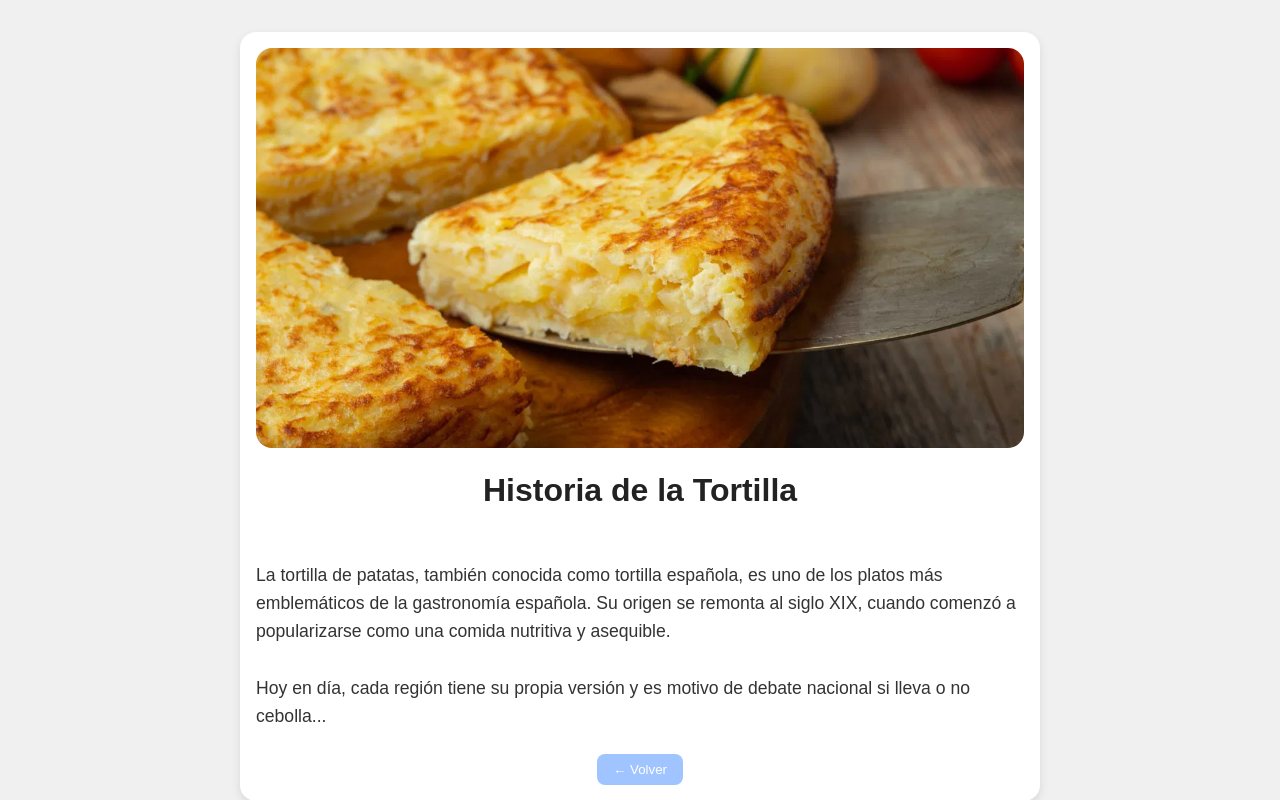
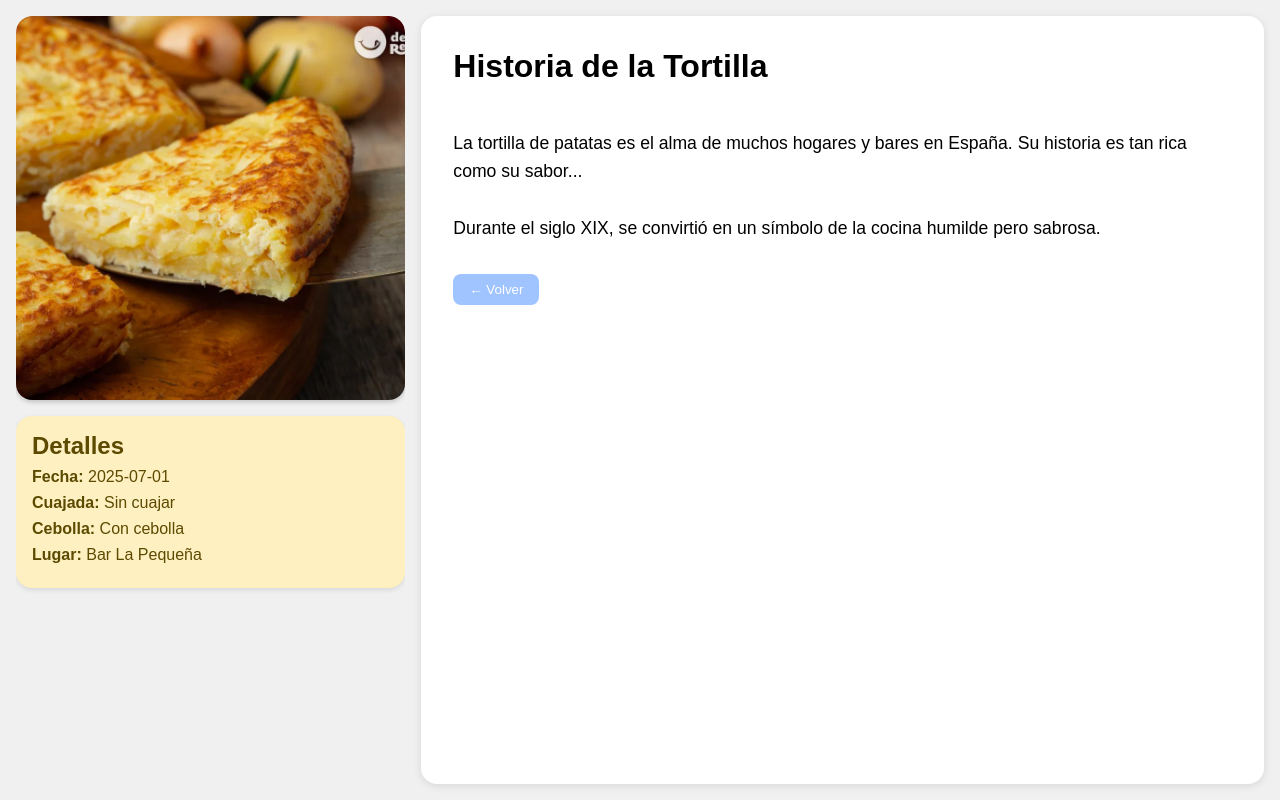
Before and after one commit to Varlas/tortilla, a React (Vite) app: page /articulo/1 in a window 1280 px wide. Built offline with nearby package versions, Linux system fonts and the light colour scheme.

Commit message:
articles section done

```diff
--- a/src/components/ArticleDetail/ArticleDetail.module.css
+++ b/src/components/ArticleDetail/ArticleDetail.module.css
@@ -1,48 +1,82 @@
-.articleContainer {
-    max-width: 800px;
-    margin: 2rem auto;
+.articleLayout {
+    display: flex;
+    gap: 1rem;
+    height: 100vh;
     padding: 1rem;
-    background: white;
-    border-radius: 1rem;
-    box-shadow: 0 4px 10px rgba(0, 0, 0, 0.1);
-    color: #333;
+    box-sizing: border-box;
+    background-color: #f0f0f0;
+  }
+
+  .leftPanel {
+    flex: 1;
     display: flex;
     flex-direction: column;
-    gap: 1.5rem;
+    gap: 1rem;
+    border-radius: 1rem;
+    overflow: hidden;
   }
 
-  .articleContainer img {
+  .articleImage {
     width: 100%;
+    height: 50%;
+    object-fit: cover;
     border-radius: 1rem;
-    object-fit: cover;
-    max-height: 400px;
+    box-shadow: 0 2px 5px rgba(0, 0, 0, 0.2);
   }
 
-  .articleContainer h1 {
-    font-size: 2rem;
-    color: #222;
-    text-align: center;
+  .keyPoints {
+    background-color: #fff0c1;
+    padding: 1rem;
+    border-radius: 1rem;
+    box-shadow: 0 2px 5px rgba(0, 0, 0, 0.1);
+    color: #5c4a00;
   }
 
-  .articleContainer p {
+  .keyPoints h2 {
+    margin-bottom: 0.5rem;
+  }
+
+  .keyPoints ul {
+    list-style: none;
+    padding: 0;
+    margin: 0;
+  }
+
+  .keyPoints li {
+    margin-bottom: 0.5rem;
+  }
+
+  .rightPanel {
+    flex: 2;
+    background-color: white;
+    padding: 2rem;
+    border-radius: 1rem;
+    overflow-y: auto;
+    box-shadow: 0 2px 8px rgba(0, 0, 0, 0.1);
+  }
+
+  .rightPanel h1 {
+    margin-bottom: 1rem;
+  }
+
+  .rightPanel p {
     font-size: 1.1rem;
     line-height: 1.6;
     white-space: pre-line;
   }
 
   .backButton {
-    align-self: center;
+    margin-top: 2rem;
     padding: 0.5rem 1rem;
     background-color: #a0c4ff;
-    color: #fff;
+    color: white;
     border: none;
     border-radius: 0.5rem;
     cursor: pointer;
-    transition: background-color 0.3s ease;
   }
 
   .backButton:hover {
-    background-color: #89b0f0;
+    background-color: #88b5ee;
   }
 
   .notFound {
--- a/src/components/ArticleDetail/ArticleDetail.tsx
+++ b/src/components/ArticleDetail/ArticleDetail.tsx
@@ -17,14 +17,41 @@ export const ArticleDetail: React.FC = () => {
 		);
 	}
 
+	const { image, title, content, keyPoints } = article;
+
 	return (
-		<div className={styles.articleContainer}>
-			<img src={article.image} alt={article.title} />
-			<h1>{article.title}</h1>
-			<p>{article.content}</p>
-			<button className={styles.backButton} onClick={() => navigate(-1)}>
-				← Volver
-			</button>
+		<div className={styles.articleLayout}>
+			<div className={styles.leftPanel}>
+				<img src={image} alt={title} className={styles.articleImage} />
+				<div className={styles.keyPoints}>
+					<h2>Detalles</h2>
+					<ul>
+						<li>
+							<strong>Fecha:</strong> {keyPoints.fecha}
+						</li>
+						<li>
+							<strong>Cuajada:</strong> {keyPoints.cuajada}
+						</li>
+						<li>
+							<strong>Cebolla:</strong> {keyPoints.cebolla}
+						</li>
+						<li>
+							<strong>Lugar:</strong> {keyPoints.local}
+						</li>
+					</ul>
+				</div>
+			</div>
+
+			<div className={styles.rightPanel}>
+				<h1>{title}</h1>
+				<p>{content}</p>
+				<button
+					className={styles.backButton}
+					onClick={() => navigate(-1)}
+				>
+					← Volver
+				</button>
+			</div>
 		</div>
 	);
 };
--- a/src/data/articles.ts
+++ b/src/data/articles.ts
@@ -7,20 +7,31 @@ export const articles = [
 		title: 'Historia de la Tortilla',
 		image: img1,
 		content: `
-La tortilla de patatas, también conocida como tortilla española, es uno de los platos más emblemáticos de la gastronomía española. Su origen se remonta al siglo XIX, cuando comenzó a popularizarse como una comida nutritiva y asequible.
+La tortilla de patatas es el alma de muchos hogares y bares en España. Su historia es tan rica como su sabor...
 
-Hoy en día, cada región tiene su propia versión y es motivo de debate nacional si lleva o no cebolla...
-		`,
+Durante el siglo XIX, se convirtió en un símbolo de la cocina humilde pero sabrosa.
+`,
+		keyPoints: {
+			fecha: '2025-07-01',
+			cuajada: 'Sin cuajar',
+			cebolla: 'Con cebolla',
+			local: 'Bar La Pequeña',
+		},
 	},
 	{
 		id: '2',
 		title: 'Recetas Tradicionales',
 		image: img2,
 		content: `
-Para una tortilla clásica se necesitan pocos ingredientes: huevos, patatas, sal y, opcionalmente, cebolla.
+Esta receta es un clásico. Solo necesitas huevos, patata, sal y aceite de oliva.
 
-El secreto está en la técnica y el punto de cocción. Algunos chefs prefieren dejarla jugosa en el centro, mientras que otros optan por una textura más firme.
-		`,
+¿El truco? La paciencia, y dejar que cada ingrediente brille.
+`,
+		keyPoints: {
+			fecha: '2025-06-15',
+			cuajada: 'Poco cuajada',
+			cebolla: 'Sin cebolla',
+			local: 'Casa Pepe',
+		},
 	},
-	// Añade más artículos aquí
 ];
```
